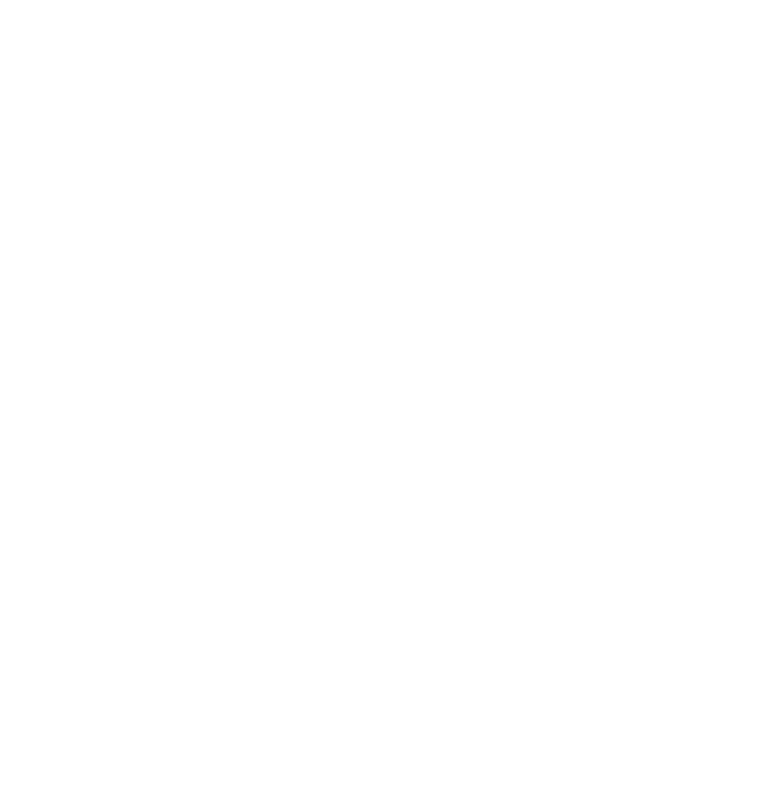
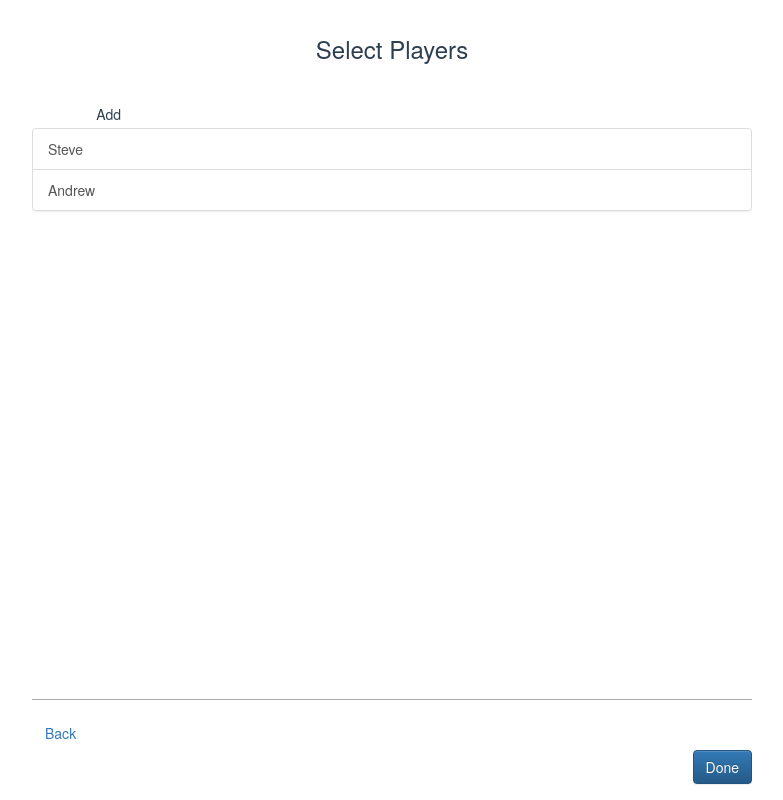
Before and after one commit to tnemec/react-dgscore, a React (Create React App) app: page /players in a window 1280 px wide. Shown: the whole page, without its empty margins (248-1031 px from the left). Built offline with nearby package versions, Linux system fonts and the light colour scheme.

Commit message:
select player actions/reducers

```diff
--- a/src/App.js
+++ b/src/App.js
@@ -19,7 +19,7 @@
           <Switch>
              <Route exact path='/' component={Home}/>
              <Route path='/new' component={NewRound}/>
-             <Route path='/player' component={SelectPlayers}/>
+             <Route path='/players' component={SelectPlayers}/>
           </Switch>
       </div>
     );
--- a/src/components/NewRound.js
+++ b/src/components/NewRound.js
@@ -14,9 +14,9 @@
 
     return (
         <Row className="section">
-          <Col md="3"><strong>Players:</strong></Col>
-          <Col md="6">{playerList}</Col>
-          <Col md="3"><Button click="selectPlayer" bsStyle="link" bsSize="lg" href="/players">{addEditText}</Button></Col>
+          <Col md={3}><strong>Players:</strong></Col>
+          <Col md={6}>{playerList}</Col>
+          <Col md={3}><Button click="selectPlayer" bsStyle="link" bsSize="lg" href="/players">{addEditText}</Button></Col>
         </Row>
     );
   };
@@ -25,9 +25,9 @@
 
     return (
             <Row className="section">
-              <Col md="3"><strong>Course:</strong></Col>
-              <Col md="6"><p>{props.course.name}</p></Col>
-              <Col md="3"><Button click="selectCourse" bsStyle="link" bsSize="lg" href="/course">Select Course</Button></Col>
+              <Col md={3}><strong>Course:</strong></Col>
+              <Col md={6}><p>{props.course.name}</p></Col>
+              <Col md={3}><Button click="selectCourse" bsStyle="link" bsSize="lg" href="/course">Select Course</Button></Col>
             </Row>
     );
   };
@@ -59,8 +59,9 @@
 }
 
 const mapStateToProps = (state, ownProps) => ({
-  players: state.round.players,
-  course: state.round.course
+  state: state,
+  players: state.newround.players,
+  course: state.newround.course
 })
 
 export default connect(mapStateToProps)(NewRound);
--- a/src/components/SelectPlayers.js
+++ b/src/components/SelectPlayers.js
@@ -1,6 +1,6 @@
 import React, { Component } from 'react';
 import { connect } from 'react-redux'
-import { Button, Grid, Col, Row, ListGroup, ListGroupItem } from 'react-bootstrap';
+import { Button, Grid, Col, Row, ListGroup, ListGroupItem, Modal, Form, ControlLabel, FormGroup, FormControl  } from 'react-bootstrap';
 
 
 
@@ -32,49 +32,124 @@
   constructor(props) {
     super(props);
     this.state = {
+      tempPlayers : [],
+      isSelected: [],
+      showModal: false,
+      newPlayer: {
+        name: '',
+        pdga: '',
+        uid: 0
+      }
     };
     this.handleSelectPlayer = this.handleSelectPlayer.bind(this);
-    this.isSelected = this.isSelected.bind(this);
+    this.handleOpen = this.handleOpen.bind(this);
+    this.handleClose = this.handleClose.bind(this);
+    this.handleFormChange = this.handleFormChange.bind(this);
+    this.handleNewPlayer = this.handleNewPlayer.bind(this);
   }
 
-  handleSelectPlayer(index) {
-      if(! this.isSelected(this.props.savedPlayers[index])) {
-        this.tempPlayers.concat(this.savedPlayers[index])
+  handleSelectPlayer(uid) {
+      let list = this.state.tempPlayers;
+      if(! this.state.isSelected.includes(uid)) {
+        for(let i of this.props.savedPlayers) {
+            if(i.uid == uid) {
+              list.push(i);
+            }
+          }
       } else {
-        for(let i = 0; i < this.tempPlayers.length; i++) {
-          if(this.savedPlayers[index].uid == this.tempPlayers[i].uid) {
-            this.tempPlayers.splice(i,1)
+        for(let i = 0; i < list.length; i++) {
+          if(uid == list[i].uid) {
+            list.splice(i,1);
           }
         }
       }
+      let selectedUids = this.state.tempPlayers.map( player => {
+        return player.uid;
+      })
+      this.setState({tempPlayers: list});
+      this.setState({isSelected: selectedUids})
   }
 
-  isSelected(item) {
-      for(let i of this.props.tempPlayers) {
-        if(item.uid == i.uid) {
-          return true
-        }
-      }
-      return false;
+  handleOpen() {
+    this.setState({showModal: true})
   }
 
-  playerList = this.props.savedPlayers.map((item, index) =>
-      <ListGroupItem active={this.isSelected(item)} key={item.uid}>{item.name}</ListGroupItem>
-    )
+  handleClose() {
+    this.setState({showModal: false})
+  }
+
+  handleFormChange(evt) {
+    evt.preventDefault();
+    let newPlayer = Object.assign({}, this.state.newPlayer, { [evt.target.name] : evt.target.value});
+    let newState = Object.assign({}, this.state, {newPlayer: newPlayer});
+    this.setState(newState);
+  }
+
+  handleNewPlayer(evt) {
+    evt.preventDefault();
+    let uid = Date.now().toString();
+    let newPlayer = Object.assign({}, this.state.newPlayer, { uid: uid});
+    this.props.saveNewPlayer(newPlayer); // add player to saved players in store
+    this.setState({newPlayer: {}}); // clear out newPlayer in state
+    this.setState({tempPlayers: this.state.tempPlayers.concat(newPlayer)});// add to tempPlayer list
+    this.setState({isSelected: this.state.isSelected.concat(uid)});  // add to selected list
+    this.handleClose();
+  }
+
+  handleDone(props) {
+      props.setNewRoundPlayers(this.state.tempPlayers);
+      props.history.push('/new');
+  }
 
 
   render() {
+
+   const playerList = this.props.savedPlayers.map((item, index) =>
+      <ListGroupItem active={this.state.isSelected.includes(item.uid)} key={item.uid} onClick={() => this.handleSelectPlayer(item.uid)}>{item.name}</ListGroupItem>
+    )
+
     return (
       <div>
         <Grid>
           <Row>
             <Col md={2}></Col>
             <Col><h3>Select Players</h3></Col>
-            <Col md={2} className="right-align"><div className="addPlayer" click="openModal"></div></Col>
+            <Col md={2} className="right-align"><div className="addPlayer" onClick={this.handleOpen}>Add</div></Col>
           </Row>
         </Grid>
 
-        <ListGroup>{this.playerList}</ListGroup>
+        <ListGroup>{playerList}</ListGroup>
+
+        <Grid className="fixed">
+          <Row>
+            <Col><Button size="lg" bsStyle="link" href="/new">Back</Button></Col>
+            <Col className="right-align"><Button size="lg" bsStyle="primary" onClick={() => this.handleDone(this.props)}>Done</Button></Col>
+          </Row>
+        </Grid>
+
+        <Modal show={this.state.showModal}>
+          <Modal.Header>
+            <Modal.Title>New Player</Modal.Title>
+          </Modal.Header>
+
+          <Modal.Body>
+            <Form onSubmit={this.handleNewPlayer}>
+              <FormGroup controlId="playerName">
+                <ControlLabel>Name</ControlLabel>
+                <FormControl name="name" type="text" value={this.state.newPlayer.name} onChange={this.handleFormChange} />
+              </FormGroup>
+              <FormGroup controlId="playerNumber">
+                <ControlLabel>PDGA</ControlLabel>
+                <FormControl name="pdga" type="text" value={this.state.newPlayer.pdga} onChange={this.handleFormChange} />
+              </FormGroup>
+            </Form>
+          </Modal.Body>
+
+          <Modal.Footer>
+            <Button onClick={this.handleClose} bsStyle="link">Cancel</Button>
+            <Button bsStyle="primary" type="submit" onClick={this.handleNewPlayer}>Add Player</Button>
+          </Modal.Footer>
+        </Modal>
 
 
       </div>
@@ -83,10 +158,23 @@
   }
 }
 
-const mapStateToProps = (state, ownProps) => ({
-  tempPlayers: state.tempPlayers,
-  savedPlayers: state.savedPlayers
-})
+const mapStateToProps = (state, ownProps) => {
+  return {
+    newPlayers: state.newround.players,
+    savedPlayers: state.savedPlayers
+  }
+};
+
+const mapDispatchToProps = dispatch => {
+  return {
+    setNewRoundPlayers: (players) => {
+      dispatch({type:'NEWROUND_PLAYERS', payload: players});
+    },
+    saveNewPlayer: (player) => {
+      dispatch({type:'SAVE_PLAYER', payload: player})
+    }
+  }
+}
 
 
-export default connect(mapStateToProps)(SelectPlayers);
+export default connect(mapStateToProps, mapDispatchToProps)(SelectPlayers);
--- a/src/reducers/index.js
+++ b/src/reducers/index.js
@@ -29,19 +29,20 @@
     savedPlayers : [
 		{name: 'Steve', uid: 101, img: '', icon: ''},
 		{name: 'Andrew', uid: 102, img: '', icon: ''},
-	],
-	tempPlayers : []
+	]
 };
-
 
 
 export default (state = initialState, action) => {
   switch (action.type) {
-    case 'INCREMENT':
-      return state + 1
-    case 'DECREMENT':
-      return state - 1
+    case 'NEWROUND_PLAYERS': // replace newround.players array
+    	let newRound = Object.assign({}, state.newround, {players: action.payload});
+    	return Object.assign({}, state, { newround : newRound });
+
+    case 'SAVE_PLAYER': // add player to saved players list
+    	return Object.assign({}, state, {savedPlayers: state.savedPlayers.concat(action.payload)});
+
     default:
-      return state
+    	return state
   }
 }
```
